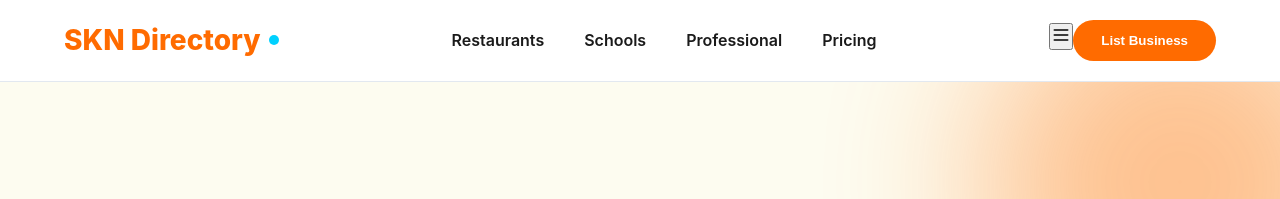
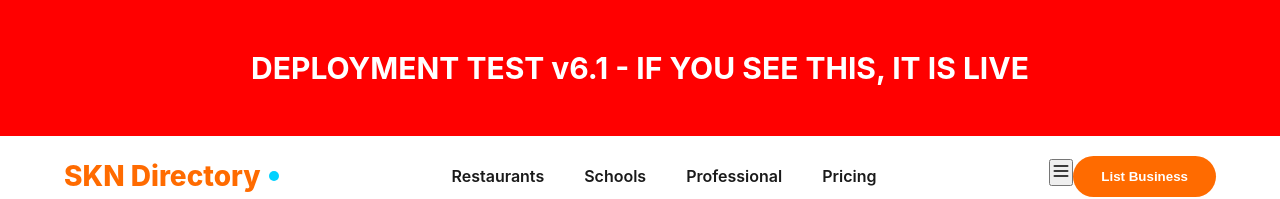
Before and after one commit to gregorybowrin/stkittsnevisdirectory, a Next.js app in the folder stkittsnevis.directory/: page / in a window 1280 px wide. Shown: the top 199 px of the page. Built offline with nearby package versions, Linux system fonts and the light colour scheme.

Commit message:
Fix: Visibility Test v6.1

```diff
--- a/stkittsnevis.directory/src/app/layout.tsx
+++ b/stkittsnevis.directory/src/app/layout.tsx
@@ -103,6 +103,9 @@ body { background: var(--background); color: var(--foreground); font-family: var
         ` }} />
       </head>
       <body>
+        <div style={{ background: 'red', color: 'white', padding: '50px', textAlign: 'center', fontSize: '30px', fontWeight: 'bold', position: 'relative', zIndex: 99999 }}>
+          DEPLOYMENT TEST v6.1 - IF YOU SEE THIS, IT IS LIVE
+        </div>
         <Navbar />
         <main>{children}</main>
         <Footer />
```
